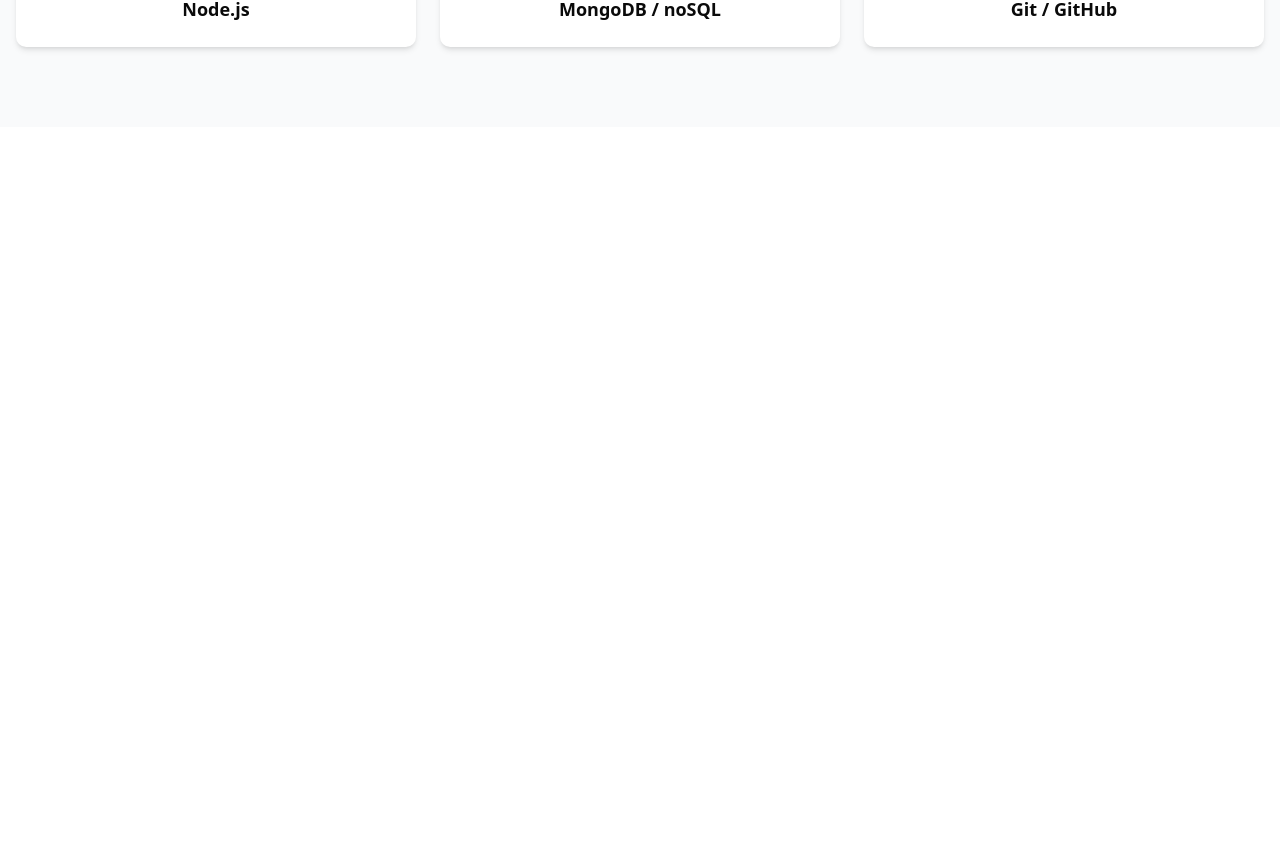
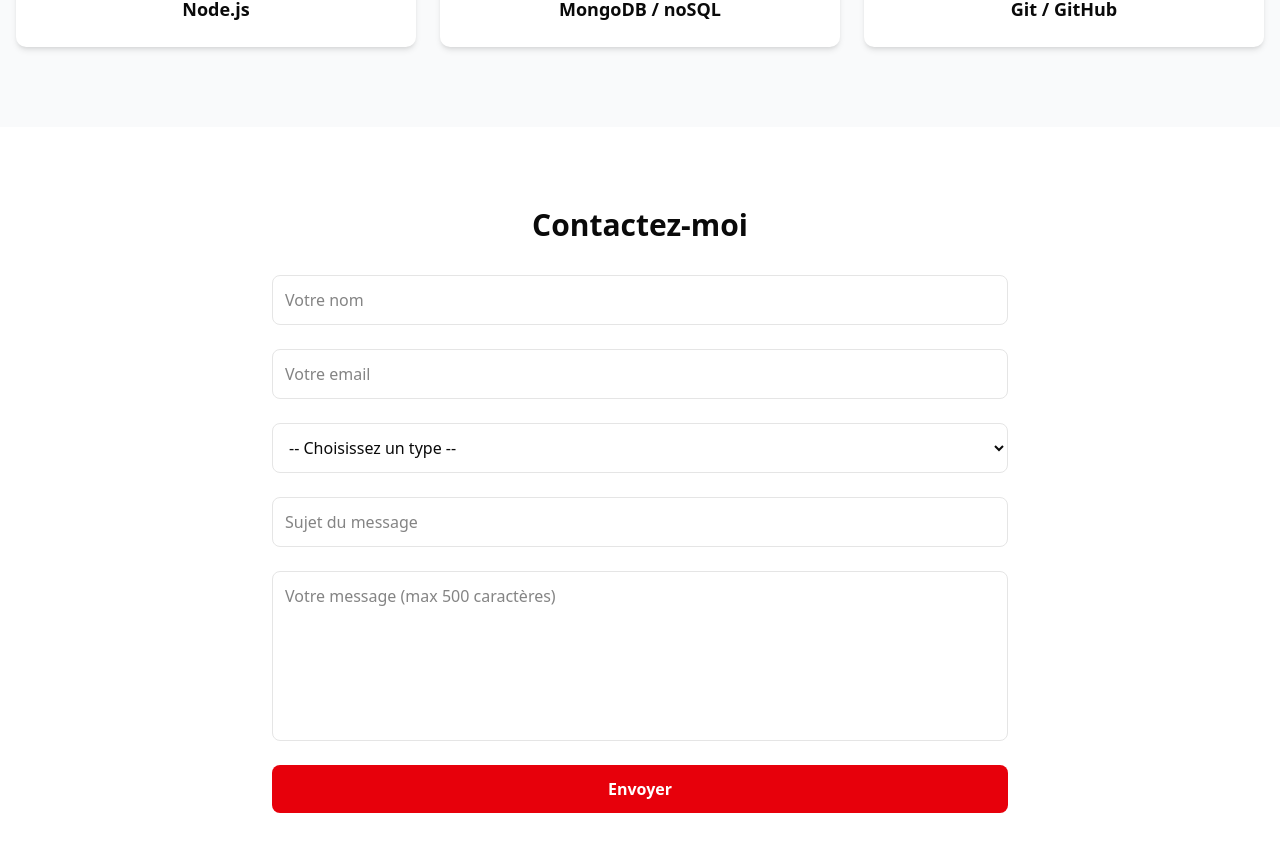
Before and after one commit to Aquatime26/Portfolio-Aquatime, a Next.js app in the folder my-portfolio/: page / in a window 1280 px wide. Shown: the part 1853-2704 px from the top of the page. Before the commit the page ends 1980 px from the top, so only its background shows below. Built offline with nearby package versions, Linux system fonts and the light colour scheme.

Commit message:
first base to Contact Form

```diff
--- a/my-portfolio/app/components/ContactForm.tsx
+++ b/my-portfolio/app/components/ContactForm.tsx
@@ -1,3 +1,70 @@
 export default function ContactForm() {
-  return <section id="contact"></section>;
+  return (
+    <section id="contact" className="w-full py-20 bg-white">
+      <div className="max-w-3xl mx-auto px-4">
+        <h2 className="text-3xl font-bold mb-8 text-center">Contactez-moi</h2>
+
+        <form className="flex flex-col gap-6">
+
+          {/* Nom */}
+          <input
+            type="text"
+            name="name"
+            placeholder="Votre nom"
+            className="p-3 border rounded-md focus:outline-none focus:ring-2 focus:ring-red-500"
+            required
+          />
+
+          {/* Email */}
+          <input
+            type="email"
+            name="email"
+            placeholder="Votre email"
+            className="p-3 border rounded-md focus:outline-none focus:ring-2 focus:ring-red-500"
+            required
+          />
+
+          {/* Liste à choix */}
+          <select
+            name="type"
+            className="p-3 border rounded-md focus:outline-none focus:ring-2 focus:ring-red-500"
+            required
+          >
+            <option value="">-- Choisissez un type --</option>
+            <option value="new-client">Je suis un nouveau client</option>
+            <option value="follow-up">J&apos;ai déjà effectué une demande / Suivi de ma demande</option>
+            <option value="regular-client">Je suis un client régulier / Suivi sur un site web déjà terminé</option>
+          </select>
+
+          {/* Sujet */}
+          <input
+            type="text"
+            name="subject"
+            placeholder="Sujet du message"
+            className="p-3 border rounded-md focus:outline-none focus:ring-2 focus:ring-red-500"
+            required
+          />
+
+          {/* Message */}
+          <textarea
+            name="message"
+            placeholder="Votre message (max 500 caractères)"
+            className="p-3 border rounded-md focus:outline-none focus:ring-2 focus:ring-red-500 resize-none"
+            rows={6}
+            maxLength={500}
+            required
+          ></textarea>
+
+          {/* Bouton d'envoi */}
+          <button
+            type="submit"
+            className="bg-red-600 text-white font-semibold py-3 rounded-md hover:bg-red-700 transition-colors"
+          >
+            Envoyer
+          </button>
+
+        </form>
+      </div>
+    </section>
+  );
 }
```
